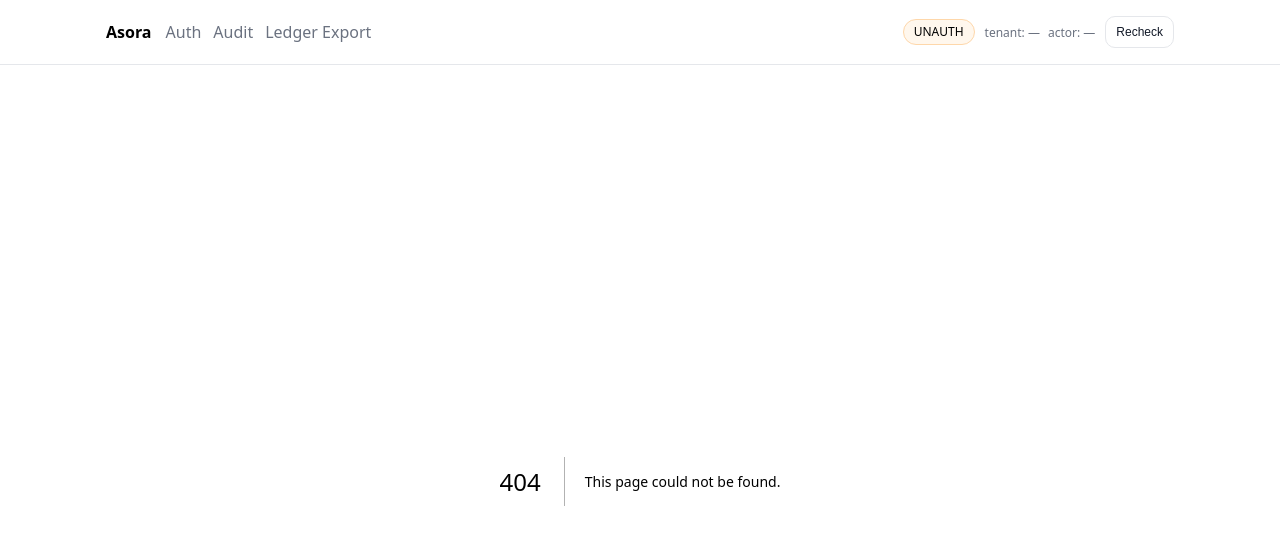
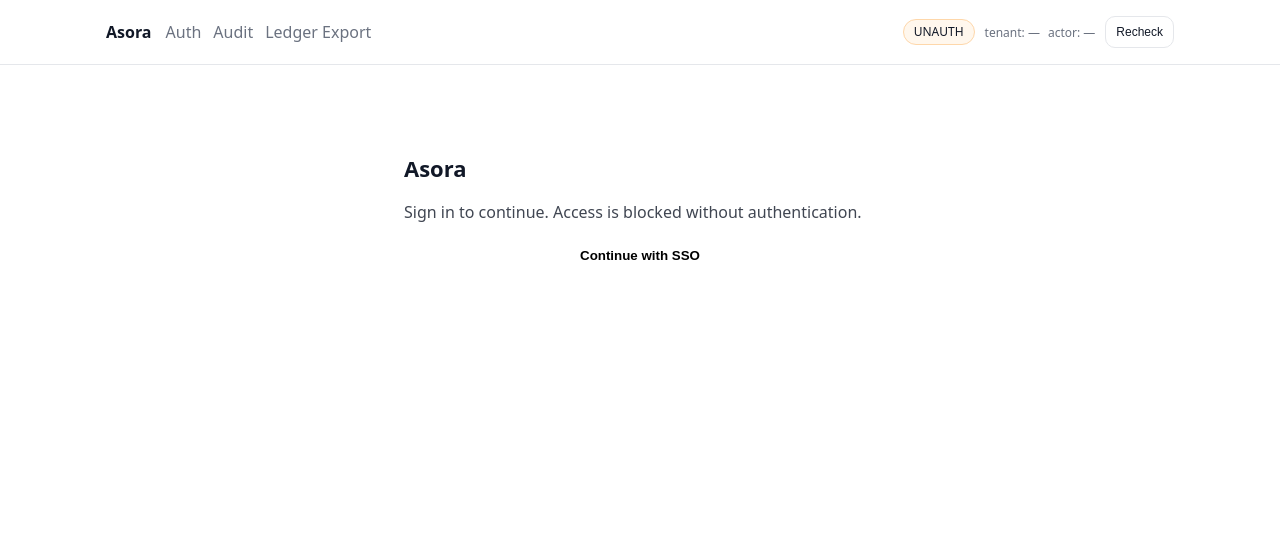
Before and after one commit to AsoraApp/Asora, a Next.js app in the folder frontend/: page /login in a window 1280 px wide. Before the commit this address had no page. Shown: the top 544 px of the page. Built offline with nearby package versions, Linux system fonts and the light colour scheme.

Commit message:
Create page.jsx

```diff
--- /dev/null
+++ b/frontend/src/app/login/page.jsx
@@ -0,0 +1,35 @@
+// frontend/src/app/login/page.jsx
+"use client";
+
+export default function LoginPage() {
+  function startSso() {
+    window.location.href = "/api/auth/oidc/start";
+  }
+
+  return (
+    <div style={{ maxWidth: 520, margin: "48px auto", padding: 24 }}>
+      <div style={{ display: "flex", alignItems: "center", gap: 12, marginBottom: 18 }}>
+        <div style={{ fontSize: 22, fontWeight: 700 }}>Asora</div>
+      </div>
+
+      <div style={{ marginBottom: 12, opacity: 0.8 }}>
+        Sign in to continue. Access is blocked without authentication.
+      </div>
+
+      <button
+        onClick={startSso}
+        style={{
+          width: "100%",
+          padding: "12px 14px",
+          borderRadius: 10,
+          border: "1px solid rgba(255,255,255,0.15)",
+          background: "rgba(255,255,255,0.08)",
+          cursor: "pointer",
+          fontWeight: 600,
+        }}
+      >
+        Continue with SSO
+      </button>
+    </div>
+  );
+}
```
